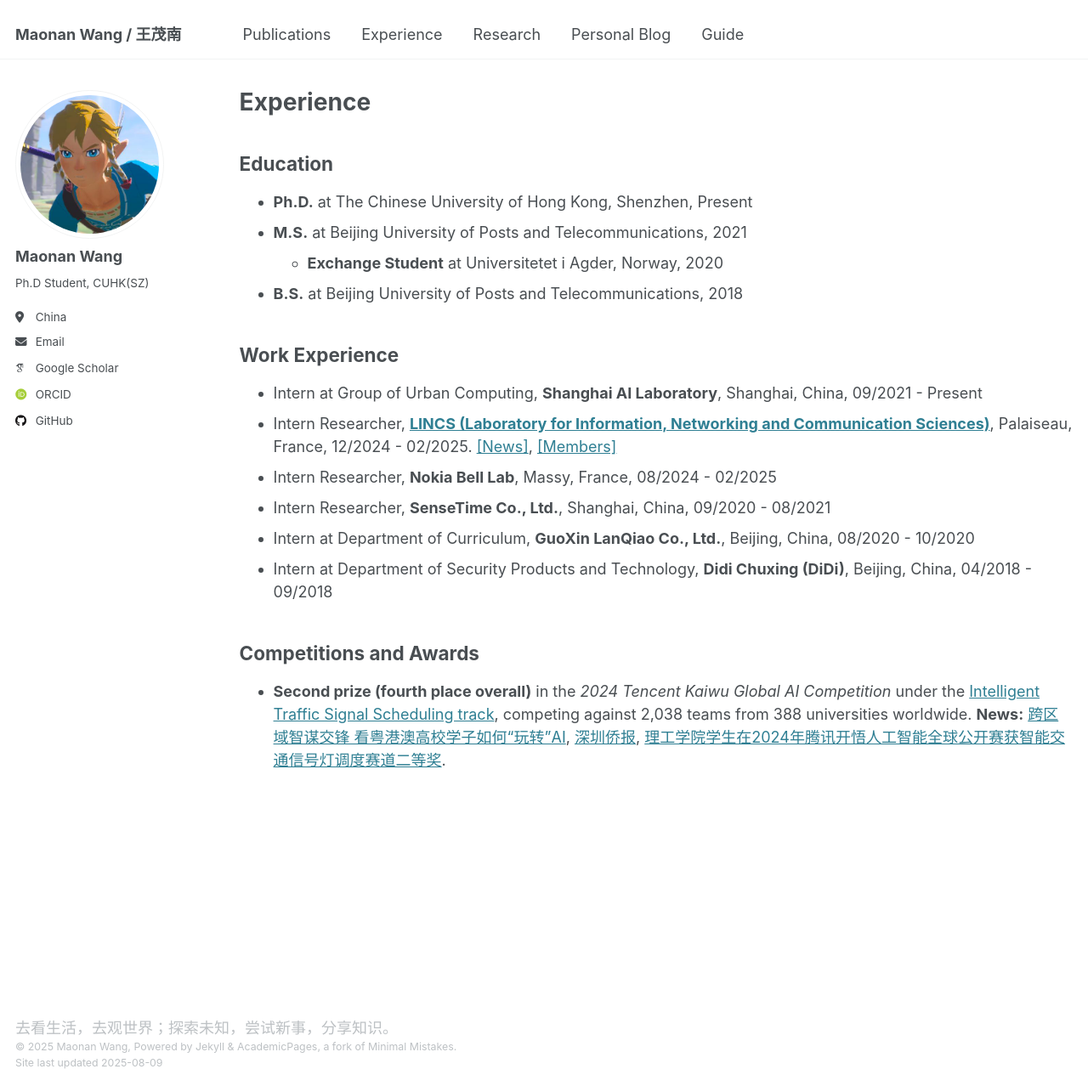
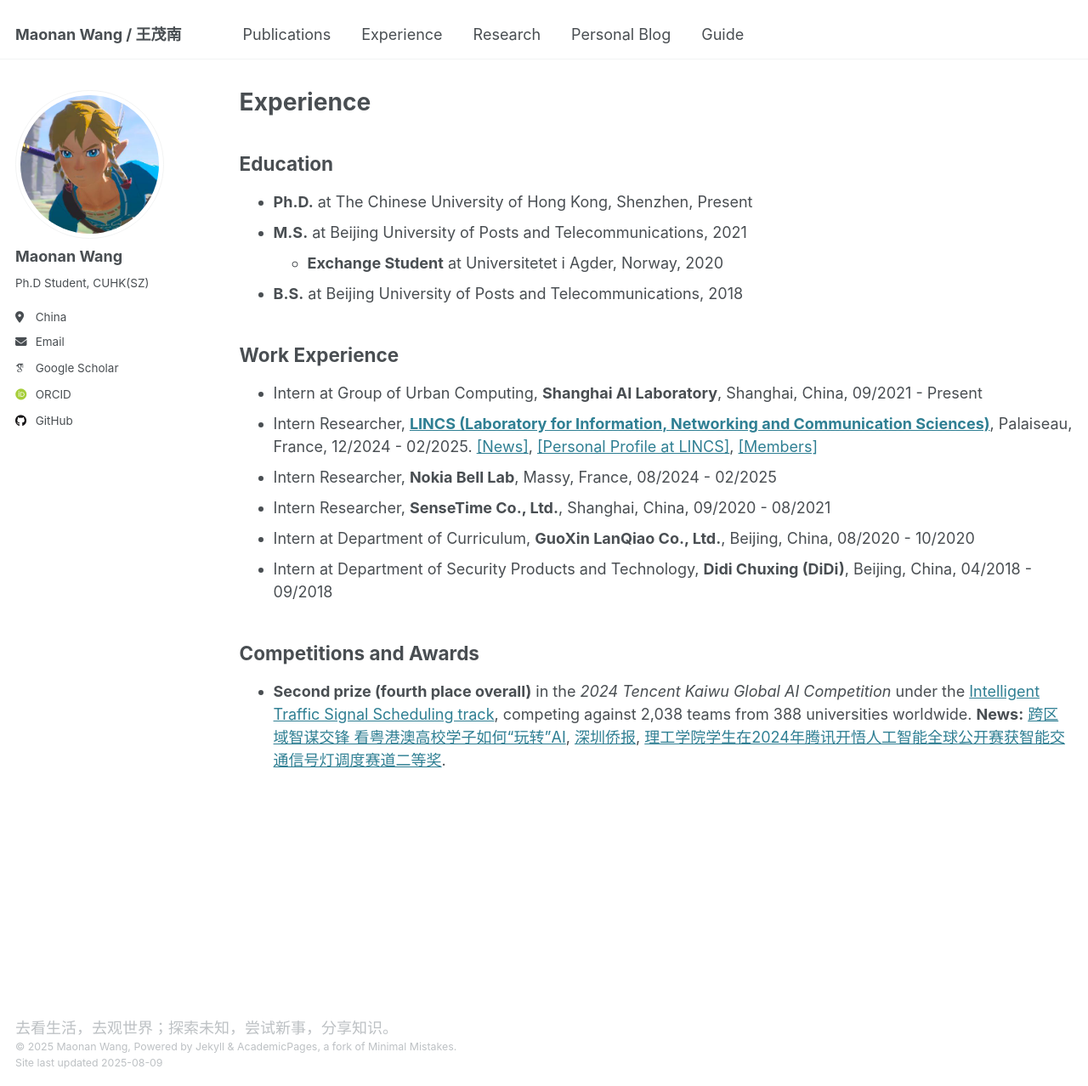
Before and after one commit to wmn7/maonan_page, a Jekyll site: the page built from _pages/experience.html, in a window 1280 px wide and 1278 px high. Shown: the whole window at 85% size. Built offline with Jekyll 4.4.1, drawn with Linux system fonts in a browser that asks for light colours; some web fonts are replaced.

Commit message:
update links in experience

```diff
--- a/_pages/experience.html
+++ b/_pages/experience.html
@@ -28,7 +28,8 @@ author_profile: true
             <li>
               Intern Researcher, <strong><a href="https://www.lincs.fr/" target="_blank">LINCS (Laboratory for Information, Networking and Communication Sciences)</a></strong>, Palaiseau, France, 12/2024 - 02/2025.
               <a href="https://www.lincs.fr/labs-life-on-january-2025/" target="_blank">[News]</a>,
-              <a href="https://www.lincs.fr/people/" target="_blank">[Members]</a>
+              <a href="https://www.lincs.fr/people/?more=maonan_wang" target="_blank">[Personal Profile at LINCS]</a>,
+              <a href="https://www.lincs.fr/people/former-members/" target="_blank">[Members]</a>
             </li>
             <li>Intern Researcher, <strong>Nokia Bell Lab</strong>, Massy, France, 08/2024 - 02/2025</li>
             <li>Intern Researcher, <strong>SenseTime Co., Ltd.</strong>, Shanghai, China, 09/2020 - 08/2021</li>
```
